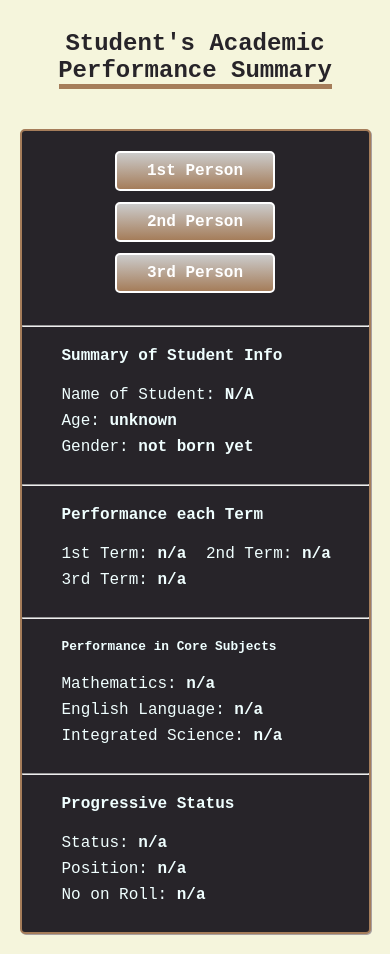
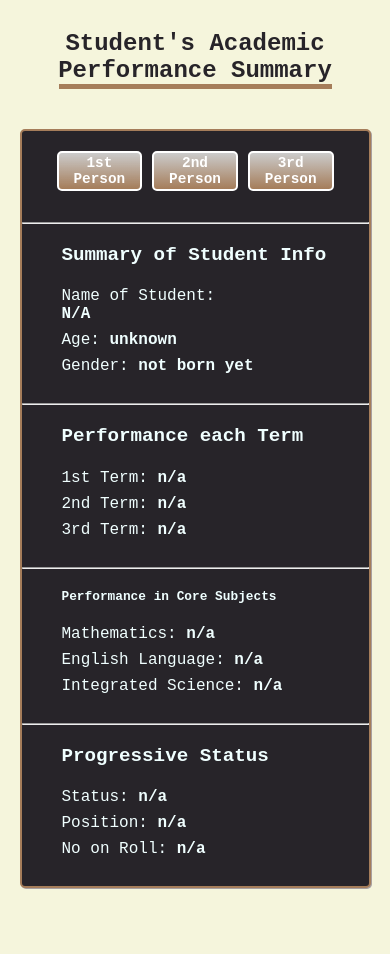
Before and after one commit to askdebb/js-objects, a plain HTML site: page index.html in a window 390 px wide. After the commit the page ends 908 px from the top, so only its background shows below. Drawn offline with nearby package versions, Linux system fonts and the light colour scheme.

Commit message:
media query updated #2

```diff
--- a/index.html
+++ b/index.html
@@ -20,7 +20,7 @@
 
         <div class="students">
             <h2>Summary of Student Info</h2>
-            <span id="student">Name of Student: <strong><span id="student-name">N/A</span></strong></span>
+            <span id="student">Name of Student: <br><strong><span id="student-name">N/A</span></strong></span>
             <span id="student">Age: <strong><span id="student-age">unknown</span></strong></span>
             <span id="student">Gender: <strong><span id="student-gender">not born yet</span></strong></span>
         </div>
--- a/style.css
+++ b/style.css
@@ -80,19 +80,15 @@ h2 {
         max-width: 90%;
     }
 
-    .positions {
-        display: flex;
-        flex-direction: column;
-        justify-content: center;
-        align-items: center;
-    }
-
     .position {
+        width: 7rem;
+        font-size: 0.9rem;
+        margin: 0px 5px;
         margin-bottom: 0.7rem;
     }
 
     h2 {
-        font-size: 1rem;
+        font-size: 1.2rem;
         margin-bottom: 0.7rem;
     }
 
@@ -104,15 +100,18 @@ h2 {
     .academic-records #academic-record,
     .subjects #subject,
     .promotion-status #promo {
-        display: inline-block;
-        font-size: 1rem;
-        margin-bottom: 0.5rem;
-    }
-
-
-    .promotion-status #promo {
         display: block;
         font-size: 1rem;
         margin-bottom: 0.5rem;
     }
 }
+
+@media only screen and (max-width:650px) {
+
+    /* .positions {
+        display: flex;
+        flex-direction: column;
+        justify-content: center;
+        align-items: center;
+    } */
+}
```
